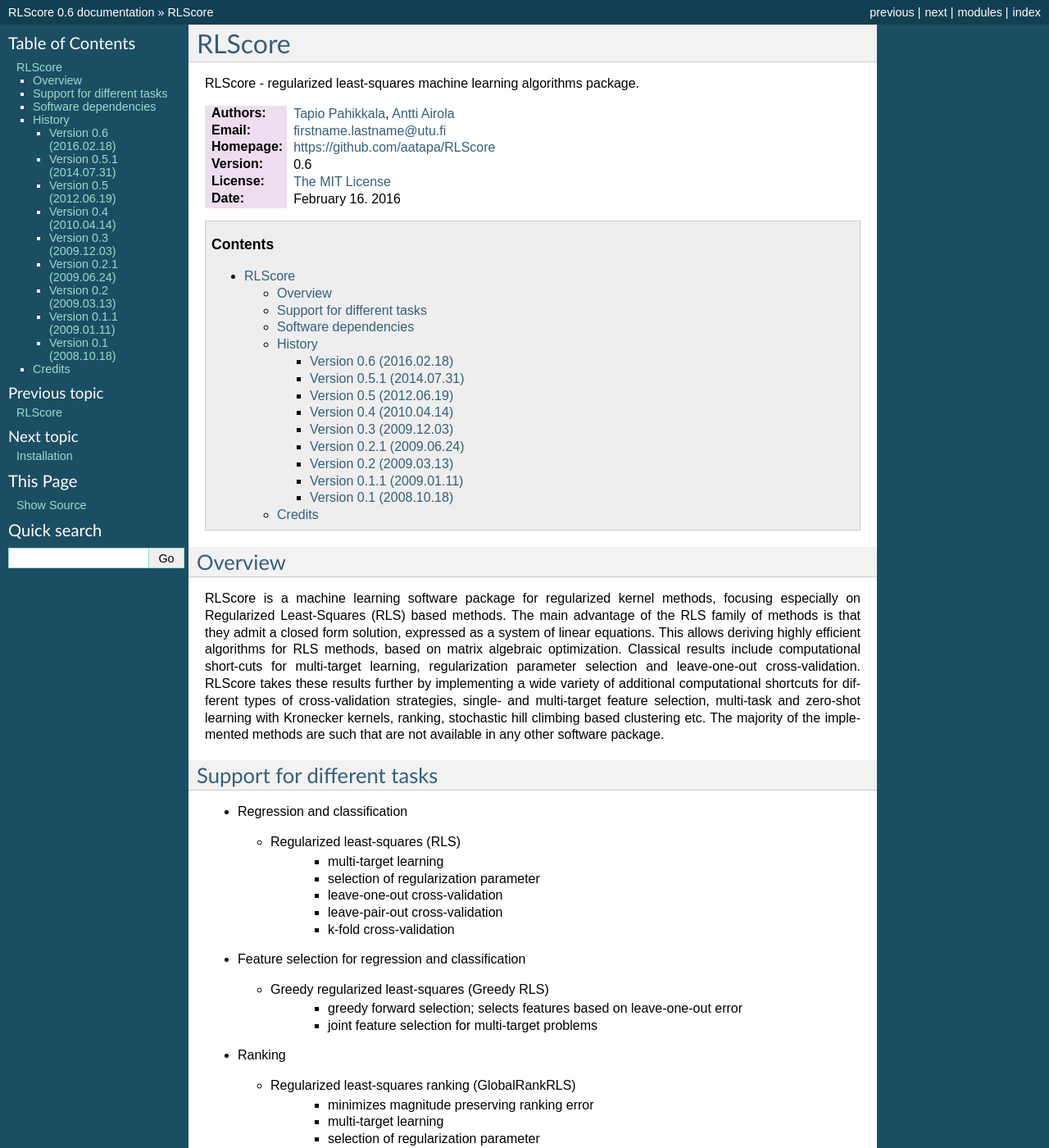
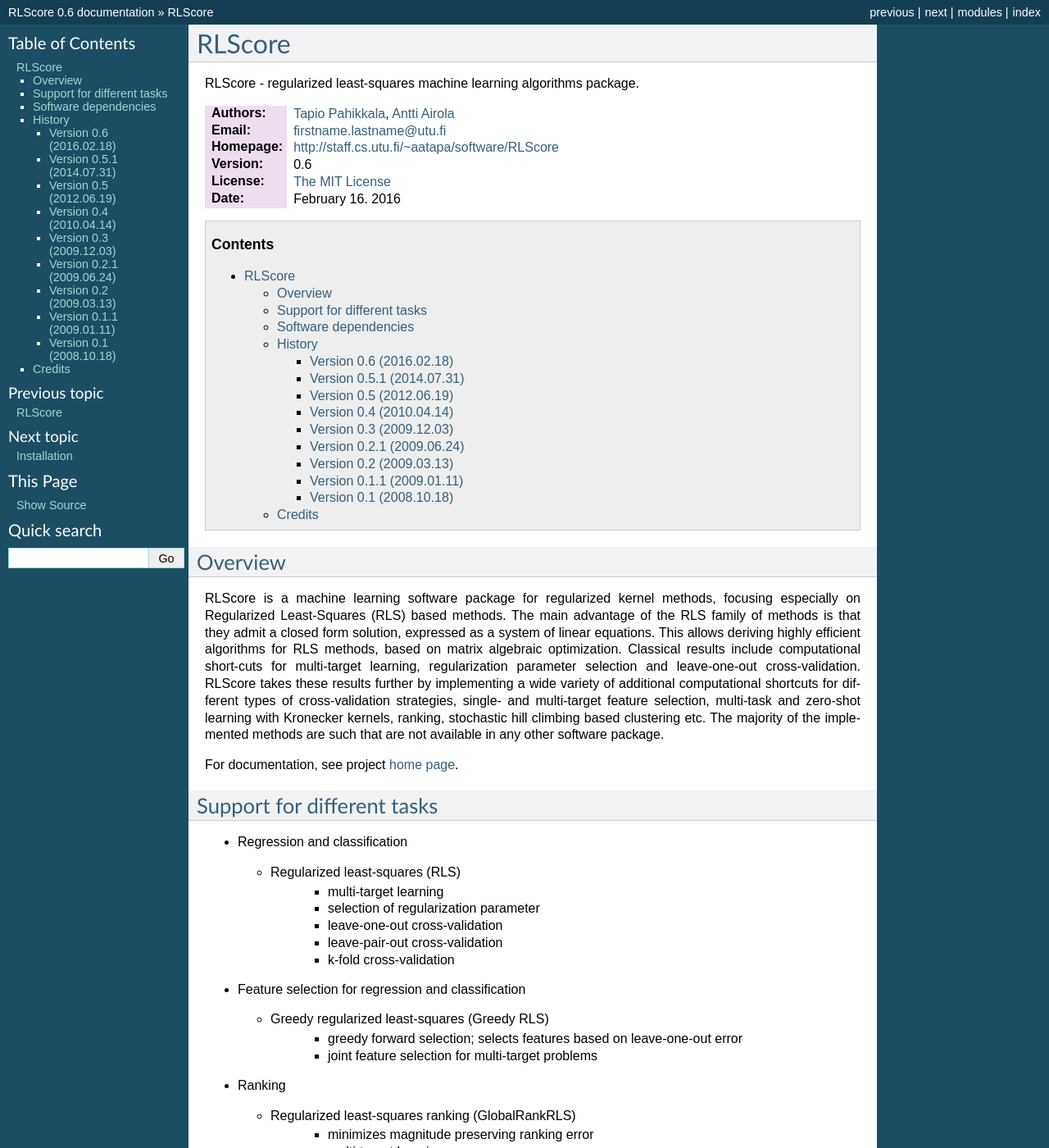
Before and after one commit to aatapa/RLScore, a Sphinx documentation site: the page built from docs/README.rst, in a window 1280 px wide and 1400 px high. Shown: the whole window at 82% size. Built offline with Sphinx 7.4.7, drawn with Linux system fonts in a browser that asks for light colours; some of the changed lines change nothing that is shown.

Commit message:
updated link to homepage

```diff
--- a/docs/README.rst
+++ b/docs/README.rst
@@ -9,7 +9,7 @@
 :Authors:         `Tapio Pahikkala <http://staff.cs.utu.fi/~aatapa/>`_,
                   `Antti Airola <https://scholar.google.fi/citations?user=5CPOSr0AAAAJ>`_
 :Email:           firstname.lastname@utu.fi
-:Homepage:        `https://github.com/aatapa/RLScore <https://github.com/aatapa/RLScore>`_
+:Homepage:        `http://staff.cs.utu.fi/~aatapa/software/RLScore <http://staff.cs.utu.fi/~aatapa/software/RLScore>`_
 :Version:         0.6
 :License:         `The MIT License <LICENCE.TXT>`_
 :Date:            February 16. 2016
@@ -31,6 +31,8 @@
 learning with Kronecker kernels, ranking, stochastic hill climbing based
 clustering etc. The majority of the implemented methods are such that are not
 available in any other software package.
+
+For documentation, see project `home page <http://staff.cs.utu.fi/~aatapa/software/RLScore>`_.
 
 
 Support for different tasks
@@ -67,7 +69,7 @@
        - selection of regularization parameter
        - leave-query-out cross-validation
 
--   Pair-input data and zero-shot learning
+-  Pair-input data and zero-shot learning
 
    - Kronecker RLS
        - Closed form solution for training models from complete data with labels for all pair-inputs available (KronRLS)
```
